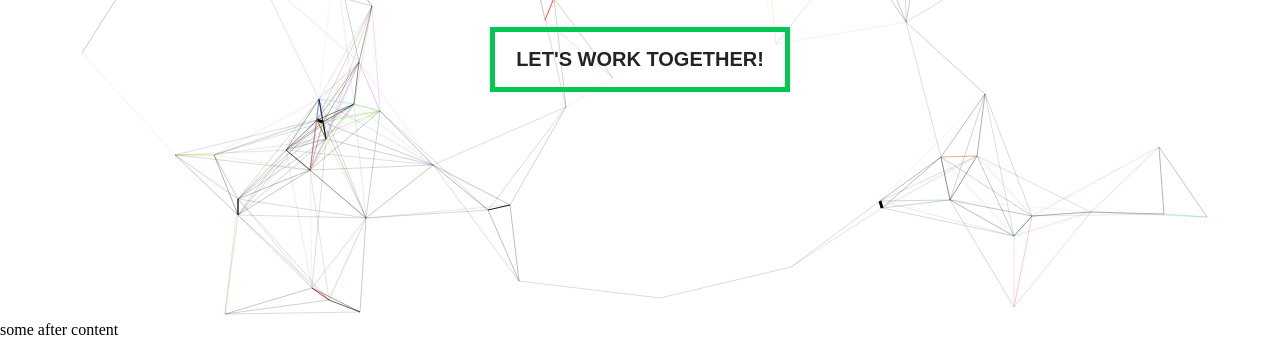
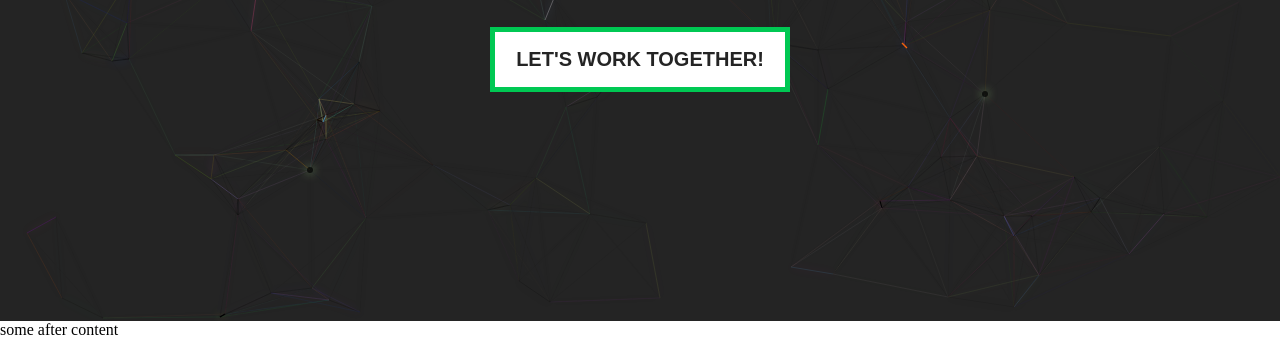
Before and after one commit to dawidcxx/portfolio-old, a website built with webpack: page public/index.html in a window 1280 px wide. Shown: the part 479-818 px from the top of the page. Built offline with nearby package versions, Linux system fonts and the light colour scheme.

Commit message:
landing page background DONE

```diff
--- a/src/landingbg.js
+++ b/src/landingbg.js
@@ -22,7 +22,10 @@ class Point {
 
   // for debugging
   draw(ctx) {
-    ctx.fillRect(this.x, this.y, 1, 1);
+    ctx.beginPath();
+    ctx.arc(this.x, this.y, 3, 0, 2 * Math.PI, false);
+    ctx.fillStyle = 'rgba(0, 0, 0, 0.7)'
+    ctx.fill();
   }
 
 }
@@ -45,28 +48,12 @@ class Line {
   }
 }
 
-function calcNPoints() {
-  if(window.innerWidth < 400) {
-
-    return Math.floor((canvas.width + canvas.height) / 40);
-
-  } else if (window.innerWidth < 800) {
-
-    return Math.floor((canvas.width + canvas.height) / 30);
-
-  } else {
-
-    return Math.floor((canvas.width + canvas.height) / 20);
-
-  }
-
-}
-
-// var nPoints = Math.floor((canvas.width + canvas.height) / 30);
-var nPoints = calcNPoints();
+var nPoints = Math.floor((canvas.width + canvas.height) / 10);
 var points = [];
 var lines = [];
 
+ctx.shadowBlur = 10;
+ctx.shadowColor = '#ff6d00';
 
 for(var i = 0; i < nPoints; i++) {
 
@@ -75,17 +62,20 @@ for(var i = 0; i < nPoints; i++) {
     y: randInt(0, canvas.height)
   });
 
+
   for (var j = 0; j < points.length; j++) {
       var dist = Math.floor(points[j].distance(newPoint))
 
-      if(dist < 150) {
+      if(dist < 128) {
 
         lines.push(new Line(
           points[j], newPoint, {
-            lineWidth: 20 / dist,
-            color: Math.random() < 0.50 ? randCol() : 'black' // colorize ~50% of the lines
+            lineWidth: 7 / dist,
+            color: Math.random() < 0.5 ? randCol() : 'black' // colorize ~50% of the lines
           }
         ));
+        ctx.shadowColor = Math.random() > 0.1 ? randCol() : 'black';
+        lines[lines.length - 1].draw(ctx);
 
       }
 
@@ -95,4 +85,9 @@ for(var i = 0; i < nPoints; i++) {
 
 }
 
-lines.forEach(line => line.draw(ctx));
+// highlight 10 points
+for(var i = 0; i < 10; i++) {
+
+  lines[randInt(0, lines.length - 1)].A.draw(ctx);
+
+}
--- a/src/scss/landing.scss
+++ b/src/scss/landing.scss
@@ -15,6 +15,7 @@
 
     canvas {
        display: block;
+       background-color: rgba(0, 0, 0, 0.86);
     }
 
   }
@@ -26,7 +27,7 @@
     top: 20vh;
     left: calc(50vw - 150px);
     font-family: Arial;
-    color: rgba(0, 0, 0, 0.86);
+    color: white;
 
     #lading-heading-title {
      font-size: responsive 40px 50px;
@@ -42,7 +43,6 @@
        color: #00C853;
        font-family: 'Lobster' sans-serif;
        font-size: responsive 60px 70px;
-       text-shadow: 1px 1px 1px rgba(0, 0, 0, .87);
 
       #landing-heading-bullshit-blinky {
         margin-left: -12px;
@@ -56,7 +56,7 @@
       margin-top: 50px;
       display: block;
       width: 100%;
-      background: transparent;
+      background: white;
       border: 5px solid #00C853;
       color: rgba(0, 0, 0, .86);
       padding: 16px 0;
```
